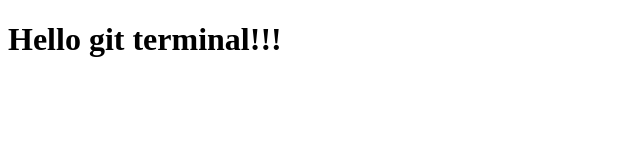
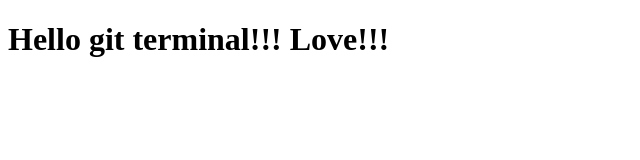
Before and after one commit to RomaSamkov/git_work, a plain HTML site: page index.html in a window 1280 px wide. Shown: the whole page, without its empty margins (0-640 px from the left). Drawn offline with Linux system fonts and the light colour scheme.

Commit message:
add word

```diff
--- a/index.html
+++ b/index.html
@@ -6,7 +6,7 @@
     <meta name="viewport" content="width=device-width, initial-scale=1.0">
     <title>Header</title>
 </head>
-<h1>Hello git terminal!!!</h1>
+<h1>Hello git terminal!!! Love!!!</h1>
 <body>
 
 </body>
```
